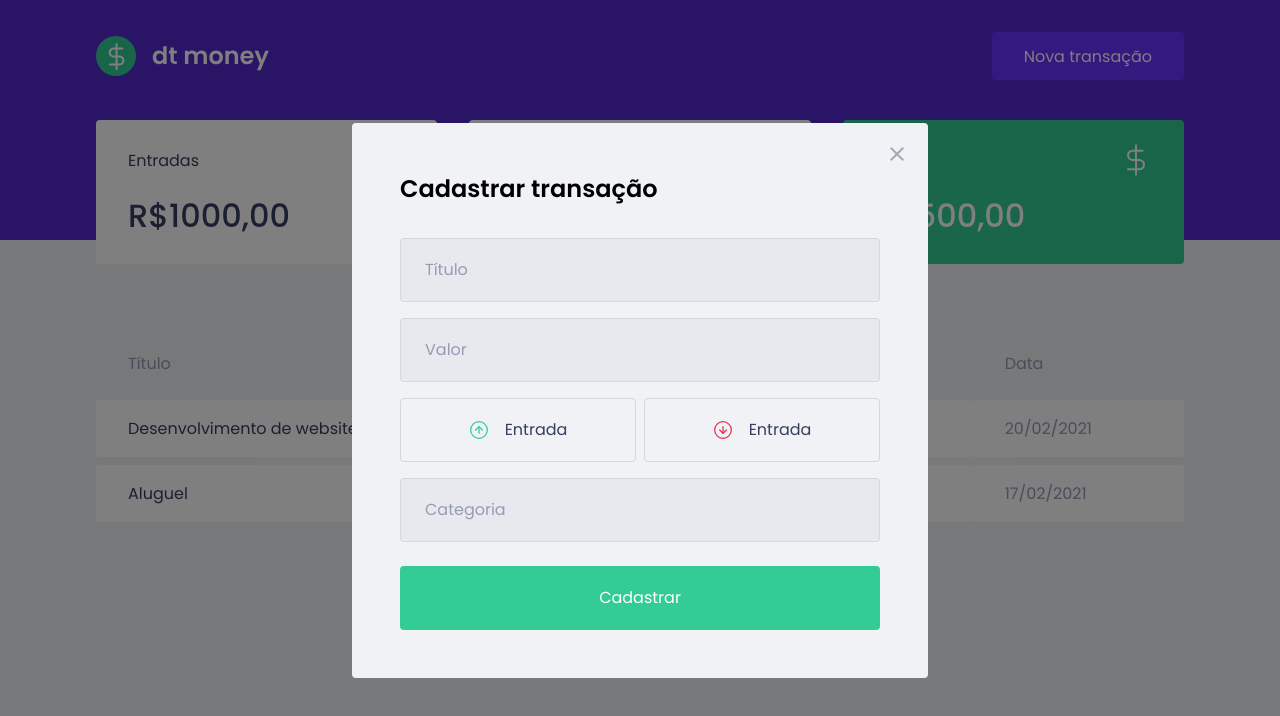
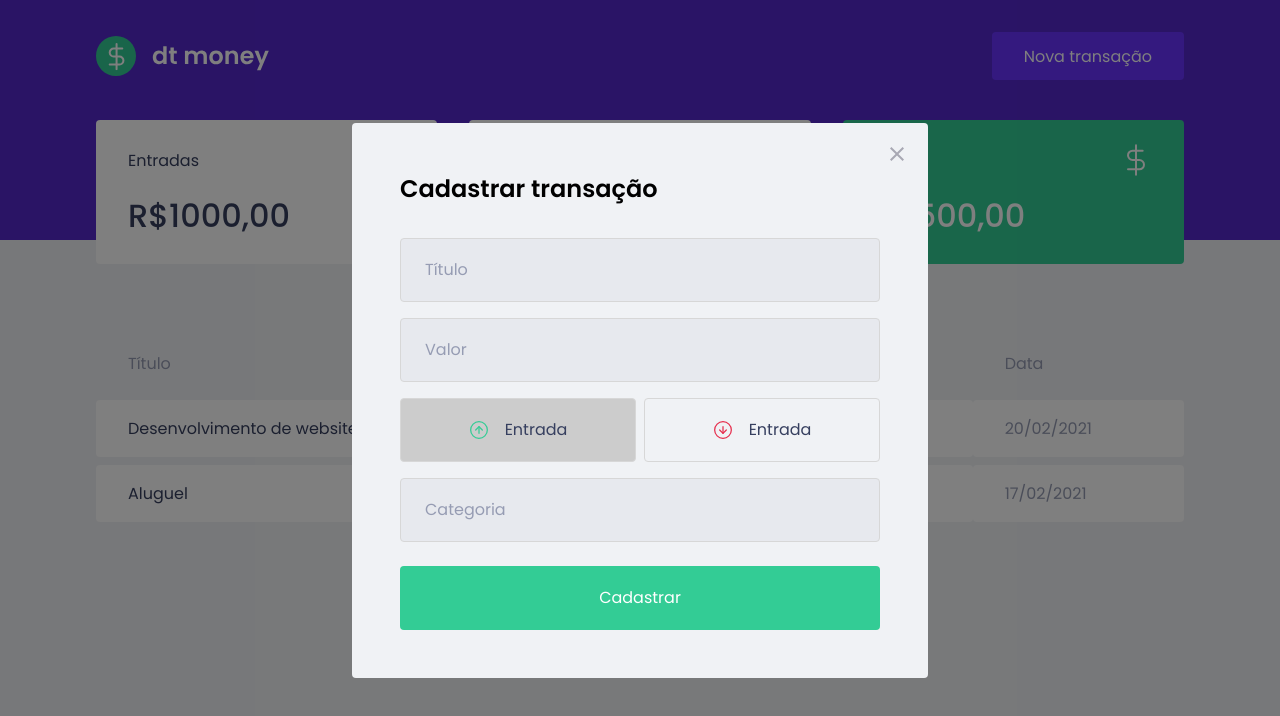
Before and after one commit to jorgeeder/dt-money, a React (Create React App) app: page / in a window 1280 px wide. Both pictures are taken after a click on the button "Nova transação". Shown: the top 716 px of the page. Built offline with nearby package versions, Linux system fonts and the light colour scheme; no server answers; what miragejs would draw is missing.

Commit message:
button operation

```diff
--- a/src/components/NewTransactionModal/index.tsx
+++ b/src/components/NewTransactionModal/index.tsx
@@ -3,7 +3,8 @@
 import outcomeImg from '../../assets/outcome.svg';
 
 import closeImg from '../../assets/close.svg';
-import { Container,TransactionTypeContainer } from './style';
+import { Container,TransactionTypeContainer, Radiobox } from './style';
+import { useState } from 'react';
 
 interface NewTransactionModalProps {
     isOpen: boolean;
@@ -11,6 +12,9 @@
 }
 
 export function NewTransactionModal({ isOpen, onRequestClose }: NewTransactionModalProps) {
+    const [type, setType ] = useState("deposit");
+
+
     return (
         <Modal
             isOpen={isOpen}
@@ -39,18 +43,23 @@
                 />
 
                 <TransactionTypeContainer>
-                    <button
+                    <Radiobox
                         type="button"
+                        onClick= {() => setType("deposit")}
+                        isActive={type === "deposit"}
                     >
                      <img src={incomeImg} alt="Entrada" />
                      <span>Entrada</span>
-                    </button>
-                    <button
+                    </Radiobox>
+
+                    <Radiobox
                         type="button"
+                        onClick= {() => setType("withdraw")}
+                        isActive={type === "withdraw"}
                     >
                      <img src={outcomeImg} alt="Saída" />
                      <span>Entrada</span>
-                    </button>
+                    </Radiobox>
                 </TransactionTypeContainer>
 
                 <input
--- a/src/components/NewTransactionModal/style.ts
+++ b/src/components/NewTransactionModal/style.ts
@@ -53,12 +53,19 @@
     grid-template-columns: 1fr 1fr;
     gap: 0.5rem;
 
-    button {
+`;
+
+interface RadioBoxProps {
+    isActive: boolean;
+}
+
+export const Radiobox = styled.button<RadioBoxProps>`
     height: 4rem;
     border: 1px solid #d7d7d7;
     border-radius: 0.25rem;
 
-        background: transparent;
+    background: ${(props) => props.isActive ? '#ccc' : 'transparent'};
+
     display: flex;
     align-items: center;
     justify-content: center;
@@ -79,5 +86,4 @@
         font-size: 1rem;
         color: var(--text-title)
     }
-    }
 `;
```
Lines whose indentation alone changed are shown as unchanged.
